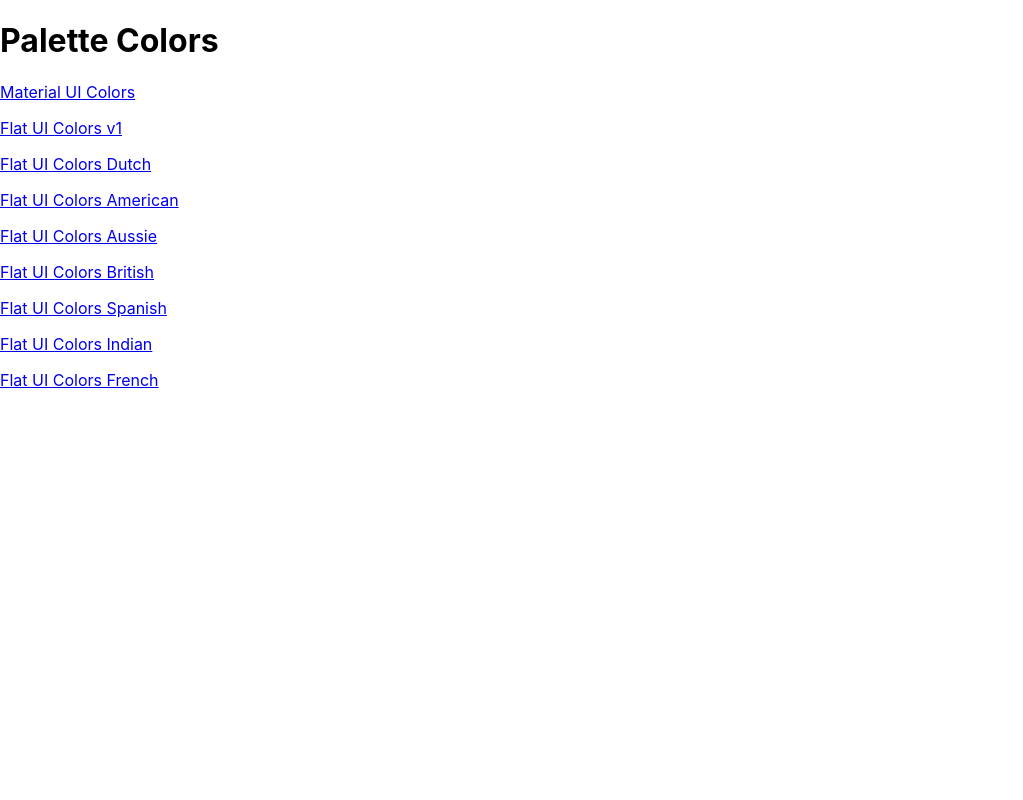
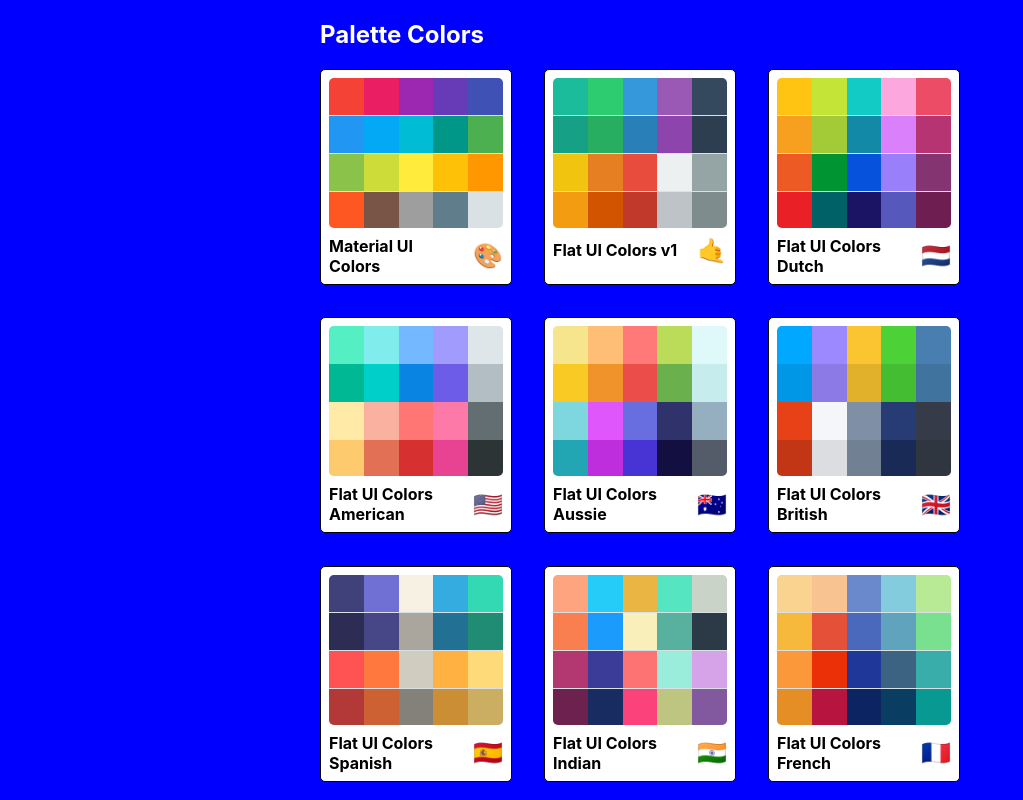
Before and after one commit to dbaramo/color-palette, a React (Create React App) app: page / in a window 1280 px wide. Shown: the whole page, without its empty margins (0-1023 px from the left). Built offline with nearby package versions, Linux system fonts and the light colour scheme.

Commit message:
added another route, etc...

```diff
--- a/package.json
+++ b/package.json
@@ -5,6 +5,7 @@
   "dependencies": {
     "@emotion/react": "^11.8.1",
     "@emotion/styled": "^11.8.1",
+    "@material-ui/styles": "^4.11.4",
     "@mui/icons-material": "^5.4.2",
     "@mui/material": "^5.4.3",
     "@testing-library/jest-dom": "^5.16.2",
--- a/src/App.js
+++ b/src/App.js
@@ -16,7 +16,7 @@
   render(){
     return (
       <Switch>
-        <Route exact path="/" render={() => <PaletteList palettes={seedColors} />}/>
+        <Route exact path="/" render={(routeProps) => <PaletteList palettes={seedColors} {...routeProps}  />}/>
         <Route
           exact
           path="/palette/:id"
@@ -24,6 +24,11 @@
             <Palette
               palette={generatePalette(this.findPalette(routeProps.match.params.id))}
             />)}
+        />
+        <Route
+          exact
+          path="/palette/:paletteId/:colorId"
+          render={() => <h1>SINGLE COLOR PAGE!</h1>}
         />
       </Switch>
       // <div className="App">
--- a/src/ColorBox.js
+++ b/src/ColorBox.js
@@ -1,5 +1,6 @@
 import { Component } from "react";
 import { CopyToClipboard } from "react-copy-to-clipboard";
+import { Link } from "react-router-dom";
 import "./ColorBox.css"
 
 class ColorBox extends Component {
@@ -32,7 +33,9 @@
                         </div>
                         <button className="copy-button">Copy</button>
                     </div>
-                    <span className="see-more">More</span>
+                    <Link to="/" onClick={e => e.stopPropagation()}>
+                        <span className="see-more">More</span>
+                    </Link>
                 </div>
             </CopyToClipboard>
         )
--- /dev/null
+++ b/src/MiniPalette.js
@@ -0,0 +1,66 @@
+import { withStyles } from "@material-ui/styles";
+
+const styles = {
+    root: {
+        backgroundColor: "white",
+        border: "1px solid black",
+        borderRadius: "5px",
+        padding: "0.5rem",
+        position: "relative",
+        // overflow: "hidden",
+        "&:hover": {
+            cursor: "pointer"
+        }
+    },
+    colors: {
+        backgroundColor: "#dae1e4",
+        height: "150px",
+        width: "100%",
+        borderRadius: "5px",
+        overflow: "hidden"
+    },
+    title: {
+        display: "flex",
+        justifyContent: "space-between",
+        alignItems: "center",
+        margin: "0",
+        color: "black",
+        paddingTop: "0.5rem",
+        fontSize: "1rem",
+        position: "relative"
+    },
+    emoji: {
+        marginLeft: "0.5rem",
+        fontSize: "1.5rem"
+    },
+    miniColor: {
+        height: "25%",
+        width: "20%",
+        display: "inline-block",
+        margin: "0 auto",
+        position: "relative",
+        marginBottom: "-3.5px"
+    }
+};
+
+function MiniPalette(props){
+    const { classes, palette } = props;
+    const miniColorBoxes = palette.colors.map(color => (
+        <div
+            className={classes.miniColor}
+            style={{backgroundColor: color.color}}
+            key={color.name}
+        />
+    ));
+
+    return(
+        <div className={classes.root} onClick={props.handleClick}>
+            <div className={classes.colors}>{miniColorBoxes}</div>
+            <h5 className={classes.title}>{palette.paletteName}
+                <span className={classes.emoji}>{palette.emoji}</span>
+            </h5>
+        </div>
+    )
+}
+
+export default withStyles(styles)(MiniPalette);
--- a/src/PaletteList.js
+++ b/src/PaletteList.js
@@ -1,25 +1,66 @@
 import { Component } from "react";
+import MiniPalette from "./MiniPalette";
 import { Link } from "react-router-dom";
+import { withStyles } from "@material-ui/styles";
+
+const styles= {
+    root: {
+        backgroundColor: "blue",
+        height: "100vh",
+        display: "flex",
+        alignItems: "flex-start",
+        justifyContent: "center"
+    },
+    container: {
+        width: "50%",
+        display: "flex",
+        alignItems: "flex-start",
+        flexDirection: "column",
+        flexWrap: "wrap"
+    },
+    nav: {
+        display: "flex",
+        width: "100%",
+        justifyContent: "space-between",
+        color: "white"
+    },
+    palettes: {
+        boxSizing: "border-box",
+        width: "100%",
+        display: "grid",
+        gridTemplateColumns: "repeat(3, 30%)",
+        gridGap: "5%"
+    }
+}
 
 class PaletteList extends Component {
 
+    goToPalette(id){
+        this.props.history.push(`/palette/${id}`)
+    }
+
     render() {
-
-        const { palettes } = this.props;
+        const { palettes, classes } = this.props;
 
         return (
-            <div>
-                <h1>Palette Colors</h1>
-                {
-                    palettes.map(palette => (
-                        <p>
-                            <Link to={`/palette/${palette.id}`}>{palette.paletteName}</Link>
-                        </p>
-                    ))
-                }
+            <div className={classes.root}>
+                <div className={classes.container}>
+                    <nav className={classes.nav}>
+                        <h1>Palette Colors</h1>
+                    </nav>
+                    <div className={classes.palettes}>
+                        {
+                            palettes.map(palette => (
+                                <MiniPalette
+                                    palette={palette}
+                                    handleClick={() => this.goToPalette(palette.id)} />
+                            ))
+                        }
+                    </div>
+                </div>
             </div>
         )
     }
 }
 
-export default PaletteList;
+export default withStyles(styles)(PaletteList);
```
Also changed, not shown: 1 other file (tests, documents, lock files or other folders).
